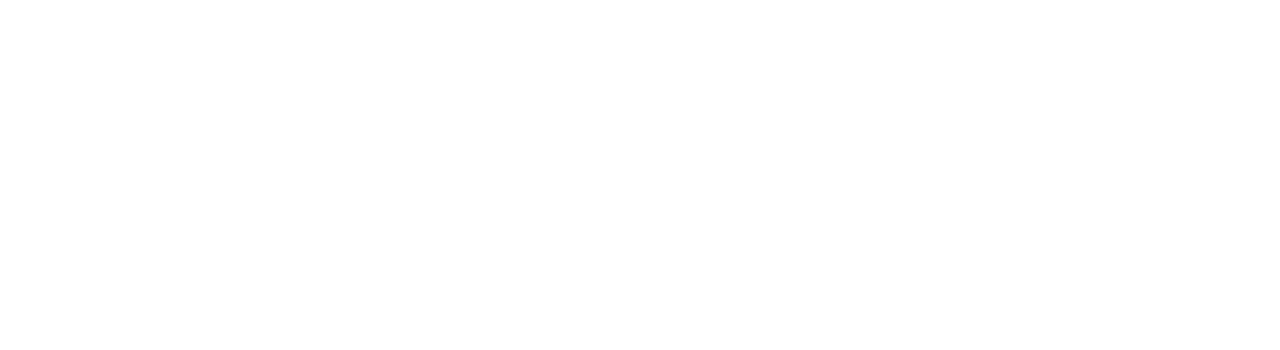
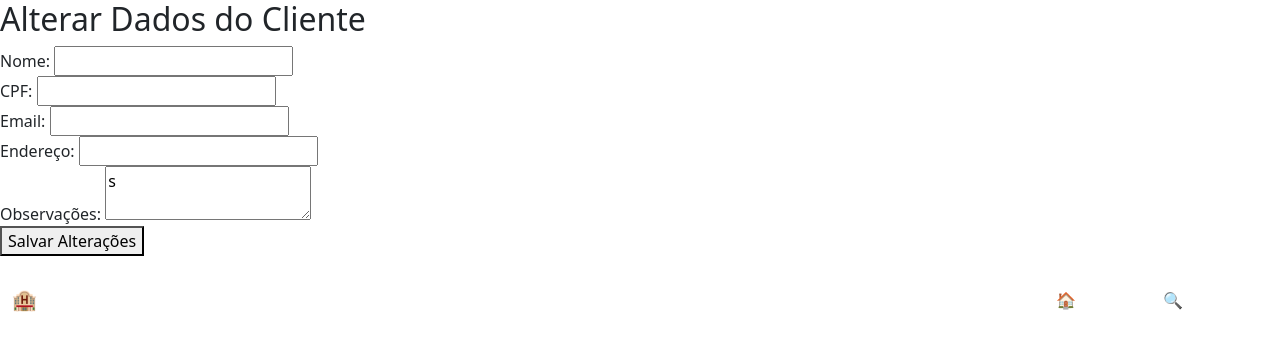
Before and after one commit to yasmin730/projeto-hotel, a plain HTML site: page projeto hotel/frontend/alterar.html in a window 1280 px wide. Drawn offline with nearby package versions, Linux system fonts and the light colour scheme.

Commit message:
Add files via upload

```diff
--- a/projeto hotel/frontend/alterar.html
+++ b/projeto hotel/frontend/alterar.html
@@ -0,0 +1,94 @@
+<html lang="pt-br">
+
+<!-- =============================================================================
+🏨 HOTEL CARIBE AZUL - PÁGINA DE ALTERAÇÃO DE DADOS
+💡 Objetivo: permitir editar informações de um cliente já cadastrado.
+📘 O sistema busca os dados via ID, preenche o formulário automaticamente
+    e envia as alterações ao backend Flask, que atualiza o Excel (.xlsx).
+🎓 Didático: feito para alunos compreenderem a integração HTML + JS + Flask.
+============================================================================= -->
+
+<head>
+    <meta charset="UTF-8">
+    <meta name="viewport" content="width=device-width, initial-scale=1.0">
+    <title>Alterar Dados do Cliente</title>
+
+    <!-- 🎨 Bootstrap (estilos prontos e responsivos) -->
+    <link href="https://cdn.jsdelivr.net/npm/bootstrap@5.3.0/dist/css/bootstrap.min.css" rel="stylesheet">
+
+    <!-- 🎨 CSS personalizado do projeto -->
+    <link rel="stylesheet" href="../static/css/style.css">
+</head>
+
+
+<div>
+    <h2> Alterar Dados do Cliente</h2>
+
+    <form type="hidden" id="clienteId">
+
+        <div>
+
+            <div>
+                <label>Nome:</label>
+                <input type="text" id="nome" required>
+            </div>
+
+            <div>
+                <label>CPF:</label>
+                <input type="text" id="cpf" required>
+            </div>
+
+            <div>
+                <label>Email:</label>
+                <input type="email" id="email" required>
+            </div>
+
+            <div>
+                <label>Endereço:</label>
+                <input type="text" id="endereco" required>
+            </div>
+
+            <div>
+                <label>Observações:</label>
+                <textarea id="observacoes">s</textarea>
+            </div>
+        </div>
+
+        <div>
+            <button type="submit"> Salvar Alterações</button>
+        </div>
+    </form>
+    <div id="mensagem"></div>
+</div>
+
+<body>
+
+    <!-- =============================================================================
+    🔹 MENU SUPERIOR (NAVBAR)
+    -----------------------------------------------------------------------------
+    💡 Permite navegar entre as rotas Flask:
+       ➜ "/" (Cadastro)
+       ➜ "/consulta" (Consulta)
+    ============================================================================= -->
+    <nav class="navbar navbar-expand-lg navbar-dark bg-gradient">
+        <div class="container-fluid">
+            <a class="navbar-brand fw-bold text-white" href="/">🏨 Hotel Caribe Azul</a>
+
+            <!-- 📱 Botão do menu para telas pequenas -->
+            <button class="navbar-toggler" type="button" data-bs-toggle="collapse" data-bs-target="#navbarNav">
+                <span class="navbar-toggler-icon"></span>
+            </button>
+
+            <!-- 🧭 Itens do menu -->
+            <div class="collapse navbar-collapse justify-content-end" id="navbarNav">
+                <ul class="navbar-nav">
+                    <li class="nav-item">
+                        <a class="nav-link text-white" href="/">🏠 Cadastro</a>
+                    </li>
+                    <li class="nav-item">
+                        <a class="nav-link text-white" href="/consulta">🔍 Consultar</a>
+                    </li>
+                </ul>
+            </div>
+        </div>
+    </nav>
```
Also changed, not shown: projeto hotel/frontend/consulta.html (+2 -0 lines), projeto hotel/frontend/index.html (+2 -2 lines).
